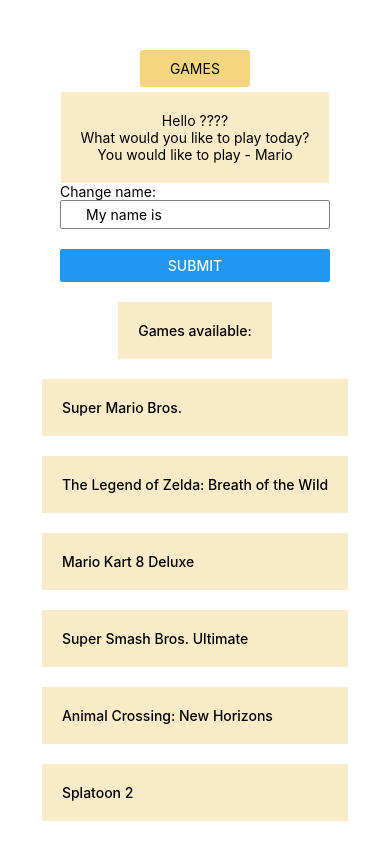
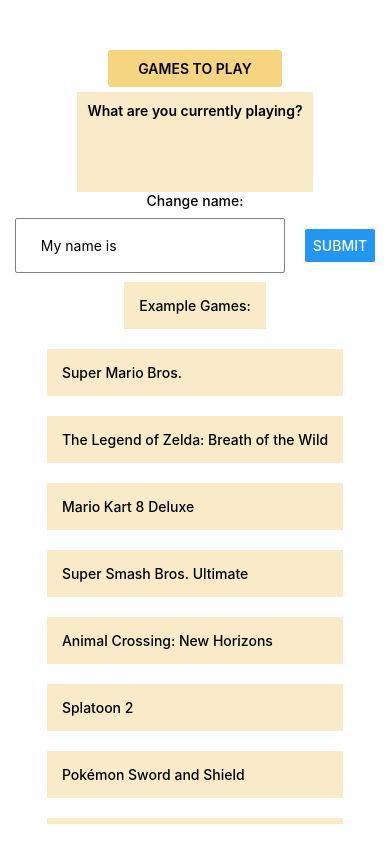
Before and after one commit to Jord000/What-are-you-playing, a React Native app: screen / in a window 390 px wide. Built offline with nearby package versions, Linux system fonts and the light colour scheme.

Commit message:
made into current games list with delete function incomplete

```diff
--- a/src/App.tsx
+++ b/src/App.tsx
@@ -1,25 +1,24 @@
 import { StatusBar } from 'expo-status-bar'
 import { registerRootComponent } from 'expo'
-import React, { useRef, useState } from 'react'
+import React, { useState } from 'react'
 import {
-  StyleSheet,
   Text,
   View,
-  Button,
-  TextInput,
   FlatList,
-  ScrollView,
   TouchableOpacity,
+  TouchableWithoutFeedback,
+  Keyboard,
 } from 'react-native'
 import styles from './Styles'
 import ChangeName from './ChangeName'
+import GamesList from './GamesList'
 
 interface Props {}
 type Game = { id: number; name: string }
 
 const App: React.FC<Props> = () => {
-  const [displayName, setDisplayName] = useState<String>('????')
-  const [gameChosen, setGameChosen] = useState<String>('Mario')
+  const [displayName, setDisplayName] = useState<String>('')
+  const [gameChosen, setGameChosen] = useState<Array<String>>([])
   const [games, setGames] = useState<Array<Game>>([
     { id: 1, name: 'Super Mario Bros.' },
     { id: 2, name: 'The Legend of Zelda: Breath of the Wild' },
@@ -34,26 +33,24 @@
   ])
 
   const pressGame: Function = (item: Game) => {
-    setGameChosen(item.name)
+    setGameChosen([...gameChosen, item.name])
   }
 
-
-
-
   return (
+    <TouchableWithoutFeedback
+      onPress={() => {
+        Keyboard.dismiss()
+      }}
+    >
       <View style={styles.container}>
         <View style={styles.header}>
-        <Text style={styles.boldTitle}>GAMES</Text>
+          <Text style={styles.boldTitle}>GAMES TO PLAY</Text>
         </View>
-      <View style={styles.body}>
-        <Text>Hello {displayName}</Text>
-        <Text>What would you like to play today?</Text>
-        <Text>You would like to play - {gameChosen}</Text>
-        <Text></Text>
-      </View>
-    <ChangeName setDisplayName={setDisplayName}/>
+        <Text>{displayName}</Text>
+        <GamesList gameChosen={gameChosen} setGameChosen={setGameChosen} />
+        <ChangeName setDisplayName={setDisplayName} />
         <View>
-        <Text style={styles.games}>Games available:</Text>
+          <Text style={styles.games}>Example Games:</Text>
         </View>
         <FlatList
           numColumns={1}
@@ -71,8 +68,8 @@
 
         <StatusBar style="auto" />
       </View>
+    </TouchableWithoutFeedback>
   )
 }
 
-
 registerRootComponent(App)
--- a/src/ChangeName.tsx
+++ b/src/ChangeName.tsx
@@ -1,5 +1,5 @@
 import React, { useRef, useState } from 'react'
-import { Text, View, Button, TextInput } from 'react-native'
+import { Text, View, Button, TextInput, Alert } from 'react-native'
 import styles from './Styles'
 interface Props {
   setDisplayName: Function
@@ -8,9 +8,19 @@
 const ChangeName: React.FC<Props> = ({ setDisplayName }) => {
   const [name, setName] = useState<String>('___')
   const textInputRef = useRef<TextInput>(null)
+
   const pressSubmit: Function = () => {
-    setDisplayName(name)
+    if (name.length > 0) {
+      setDisplayName(`Hello ${name}`)
       setName('')
+    } else {
+      Alert.alert('OOPs', 'Name must be longer than 0 chars', [
+        {
+          text: 'ok',
+        },
+      ])
+    }
+
     if (textInputRef.current) {
       textInputRef.current.clear()
     }
@@ -18,7 +28,8 @@
 
   return (
     <View>
-      <Text>Change name:</Text>
+      <Text style={styles.changeNameTitle}>Change name:</Text>
+      <View style={styles.changeName}>
         <TextInput
           style={styles.input}
           placeholder="My name is"
@@ -36,6 +47,7 @@
           />
         </View>
       </View>
+    </View>
   )
 }
 
--- /dev/null
+++ b/src/GamesList.tsx
@@ -0,0 +1,42 @@
+import { Text, View, FlatList } from 'react-native'
+import styles from './Styles'
+import React, { useState } from 'react'
+import { AntDesign } from '@expo/vector-icons'
+
+interface Props {
+  gameChosen: Array<String>
+  setGameChosen: Function
+}
+
+const GamesList: React.FC<Props> = ({ gameChosen, setGameChosen }) => {
+  const removeListItem: Function = (item: String) => {
+    setGameChosen(gameChosen.splice((gameChosen.indexOf(item), 1)))
+  }
+
+  return (
+    <View style={styles.gamesList}>
+      <Text style={styles.boldTitle}>What are you currently playing?</Text>
+      <FlatList
+        style={styles.list}
+        numColumns={1}
+        data={gameChosen}
+        renderItem={({ item }) => (
+          <View style={styles.listItem}>
+            <Text style={styles.listText}>{item}</Text>
+            <AntDesign
+              onPress={() => {
+                removeListItem(item)
+              }}
+              style={styles.minusIcon}
+              name="minuscircleo"
+              size={24}
+              color="black"
+            />
+          </View>
+        )}
+      />
+    </View>
+  )
+}
+
+export default GamesList
--- a/src/Styles.tsx
+++ b/src/Styles.tsx
@@ -14,16 +14,10 @@
     paddingVertical: 10,
     paddingHorizontal: 30,
     marginBottom: 5,
-    borderRadius:3,
-
+    borderRadius: 3,
   },
   boldTitle: {
-    fontWeight: '400',
-  },
-  body: {
-    backgroundColor: '#faebc8',
-    padding: 20,
-    alignItems: 'center',
+    fontWeight: '600',
   },
   buttonContainer: {
     marginTop: 20,
@@ -33,18 +27,53 @@
     borderWidth: 1,
     borderRadius: 2,
     borderColor: 'grey',
-    minWidth: 100,
+    minWidth: 200,
     padding: 5,
     paddingLeft: 25,
     paddingRight: 25,
+    height: '75%',
+    marginRight: 20,
   },
   games: {
     fontWeight: '500',
-    padding: 20,
+    padding: 15,
     backgroundColor: '#faebc8',
     marginBottom: 20,
     marginHorizontal: 5,
   },
+  gamesList: {
+    flex: 1,
+    minHeight: 100,
+    padding: 10,
+    paddingBottom: 20,
+    backgroundColor: '#faebc8',
+    alignItems: 'center',
+  },
+  list: {
+    flex: 1,
+  },
+  listItem: {
+    backgroundColor: '#ffc654',
+    padding:3,
+    paddingHorizontal:10,
+    margin:3,
+    borderRadius:3,
+    flexDirection:'row'
+  },
+  minusIcon:{
+    marginLeft:'auto'
+  },
+  listText:{
+    paddingRight:5,
+  },
+  changeName: {
+    flexDirection: 'row',
+    alignItems: 'center',
+  },
+  changeNameTitle: {
+    fontWeight: '500',
+    textAlign: 'center',
+  },
 })
 
 export default styles
```
Lines whose indentation alone changed are shown as unchanged.
